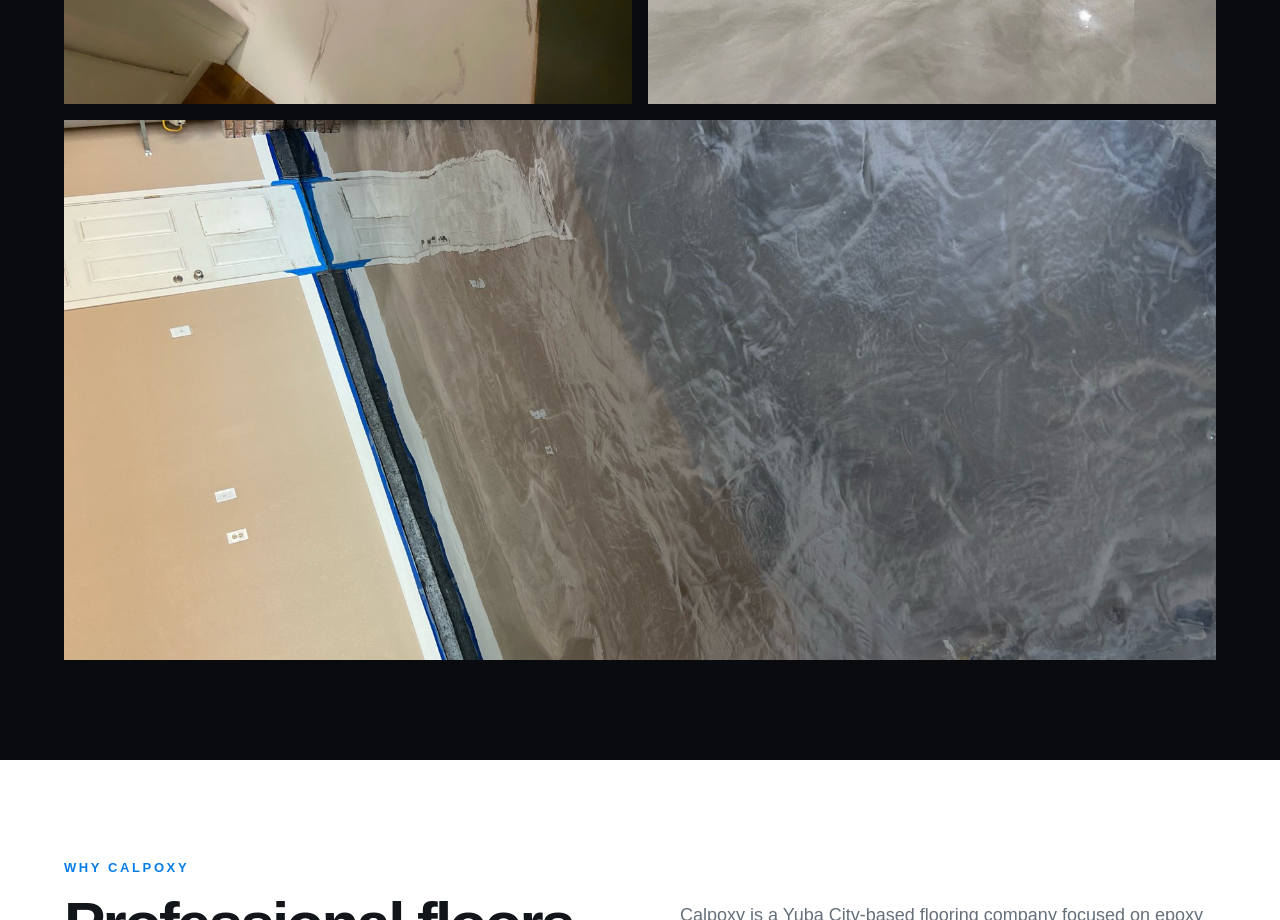
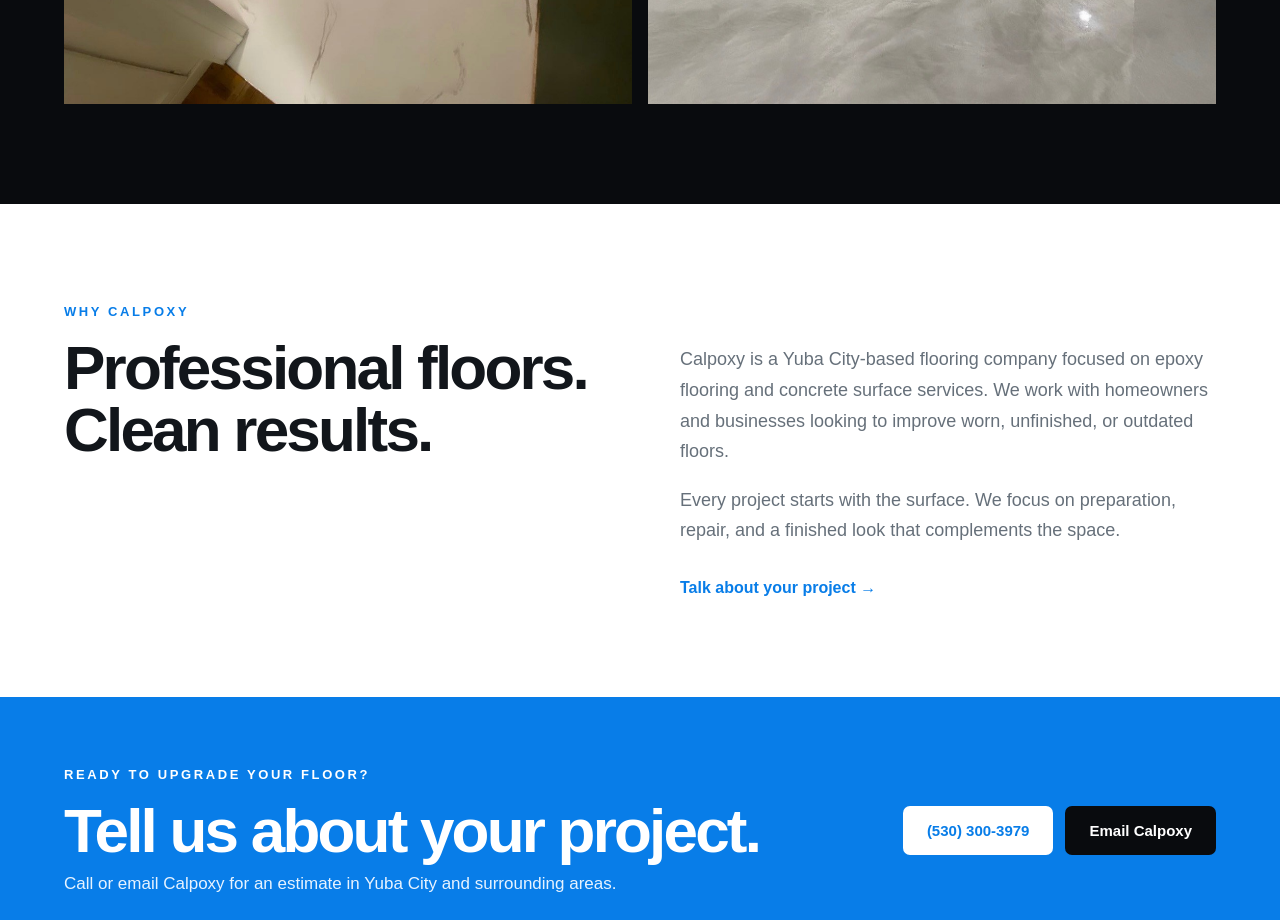
Before and after one commit to calpoxy/calpoxy, a plain HTML site: page index.html in a window 1280 px wide. Shown: the part 2720-3640 px from the top of the page. Drawn offline with Linux system fonts and the light colour scheme.

Commit message:
Remove fourth project image from gallery

```diff
--- a/index.html
+++ b/index.html
@@ -66,7 +66,6 @@
     <figure class="wide"><img src="project-2.jpg" alt="Glossy gray Calpoxy floor project" loading="lazy"></figure>
     <figure><img src="project-1.jpg" alt="White marble-style epoxy floor by Calpoxy" loading="lazy"></figure>
     <figure><img src="project-3.jpg" alt="Light metallic epoxy floor by Calpoxy" loading="lazy"></figure>
-    <figure class="wide"><img src="project-4.jpg" alt="Dark metallic epoxy garage floor by Calpoxy" loading="lazy"></figure>
   </div>
 </section>
 
```
